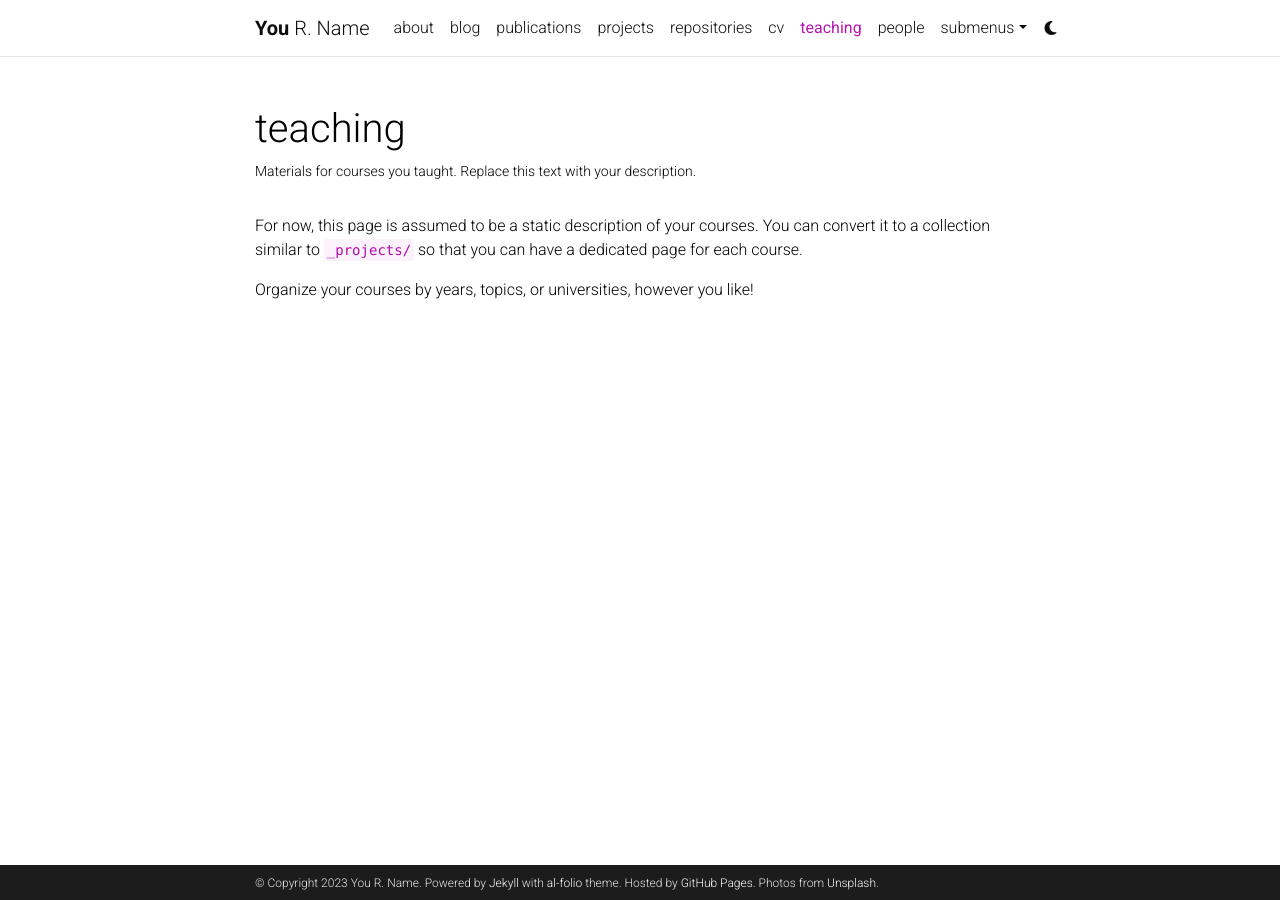
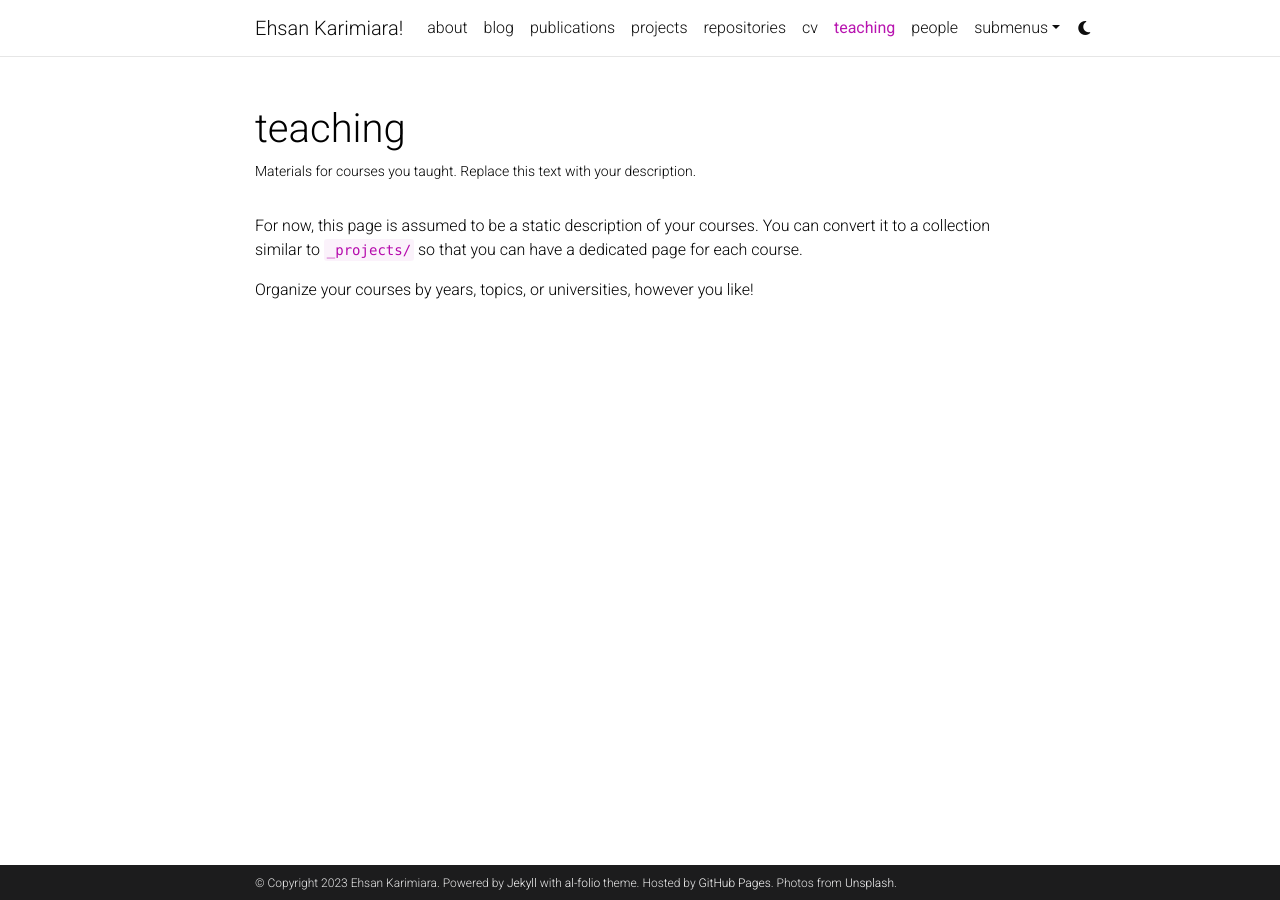
Before and after one commit to EhsanKA/EhsanKA, a Jekyll site: the page built from _pages/teaching.md, in a window 1280 px wide. Built offline with Jekyll 4.4.1, drawn with Linux system fonts in a browser that asks for light colours; comment, search, counter and statistics services are not loaded; a style sheet for code colours, icons or effects is not loaded.

Commit message:
begin to change!

```diff
--- a/_config.yml
+++ b/_config.yml
@@ -2,11 +2,11 @@
 # Site settings
 # -----------------------------------------------------------------------------
 
-title: blank # the website title (if blank, full name will be used instead)
-first_name: You
-middle_name: R.
-last_name: Name
-email: you@example.com
+title: Ehsan Karimiara! # the website title (if blank, full name will be used instead)
+first_name: Ehsan
+middle_name:
+last_name: Karimiara
+email: e.karimiara@gmail.com
 description: > # the ">" symbol means to ignore newlines until "footer_text:"
   A simple, whitespace theme for academics. Based on [*folio](https://github.com/bogoli/-folio) design.
 footer_text: >
@@ -18,8 +18,8 @@
 lang: en # the language of your site (for example: en, fr, cn, ru, etc.)
 icon: ⚛️  # the emoji used as the favicon (alternatively, provide image name in /assets/img/)
 
-url: https://alshedivat.github.io # the base hostname & protocol for your site
-baseurl: /al-folio # the subpath of your site, e.g. /blog/
+url: https://Ehsanka.github.io # the base hostname & protocol for your site
+baseurl:  # the subpath of your site, e.g. /blog/
 last_updated: false # set to true if you want to display last updated in the footer
 impressum_path:  # set to path to include impressum link in the footer, use the same path as permalink in a page, helps to conform with EU GDPR
 
```
